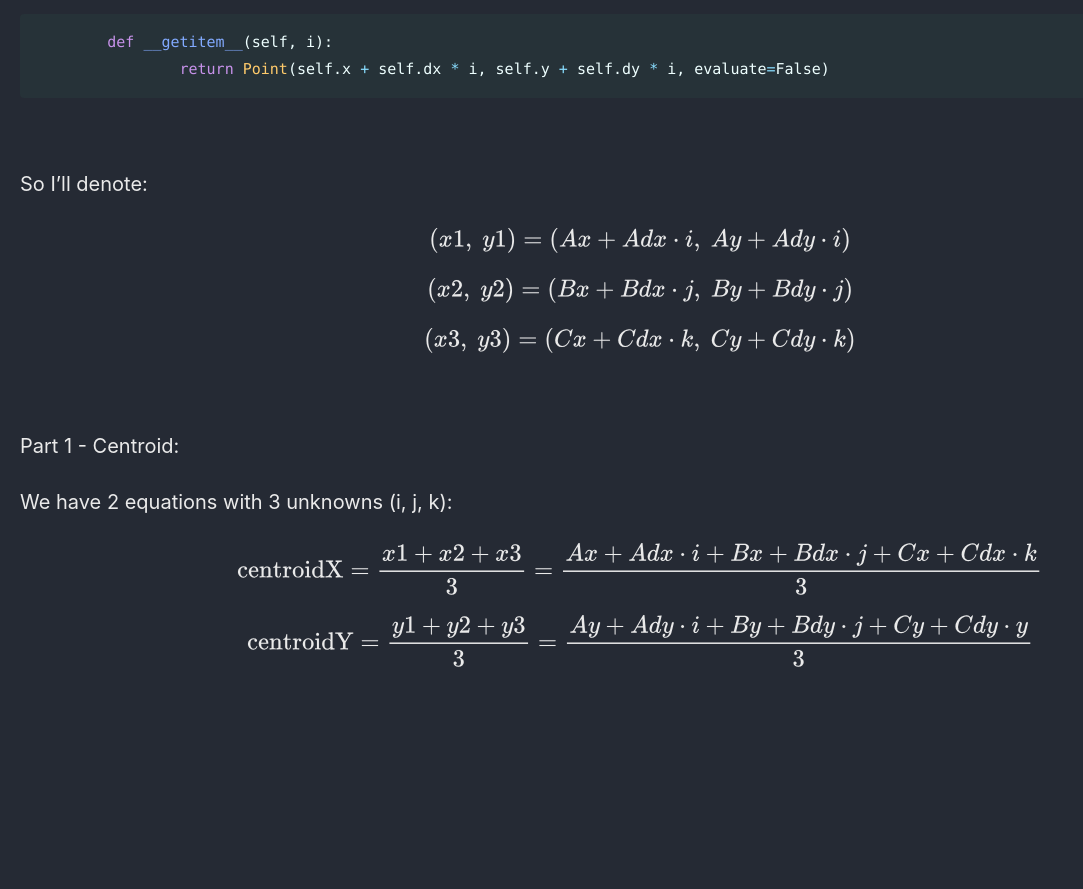
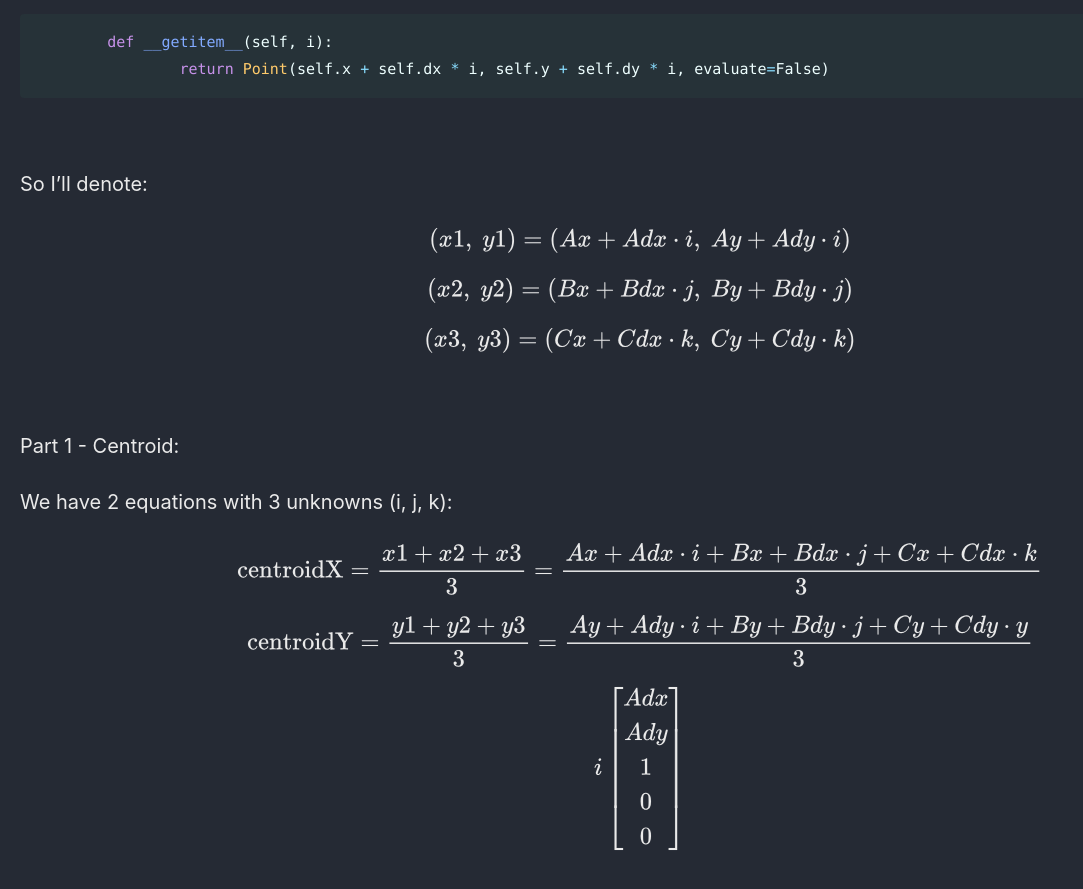
Before and after one commit to Connor-McCartney/Connor-McCartney.github.io, a Jekyll site: the page built from _pages/cryptography/other/Geometry-Hash-Balsn-CTF-2023.md, in a window 1280 px wide and 900 px high, scrolled down 2641 px. Shown: the top 889 px of the window, without its empty margins (0-1083 px from the left). Built offline with Jekyll 4.4.1, drawn with Linux system fonts in a browser that asks for light colours; cached includes are drawn as plain includes; before the commit the page ends 3358 px from its top, so only the background shows below that.

Commit message:
Update Geometry-Hash-Balsn-CTF-2023.md

```diff
--- a/_pages/cryptography/other/Geometry-Hash-Balsn-CTF-2023.md
+++ b/_pages/cryptography/other/Geometry-Hash-Balsn-CTF-2023.md
@@ -123,3 +123,6 @@ We have 2 equations with 3 unknowns (i, j, k):
 $$\text{centroidX} = \frac{x1 + x2 + x3}{3} = \frac{Ax + Adx \cdot i + Bx + Bdx \cdot j + Cx + Cdx \cdot k}{3}$$
 
 $$\text{centroidY} = \frac{y1 + y2 + y3}{3} = \frac{Ay + Ady \cdot i + By + Bdy \cdot j + Cy + Cdy \cdot y}{3}$$
+
+
+$$i \begin{bmatrix}Adx \\ Ady \\ 1 \\ 0 \\ 0\end{bmatrix}$$
```
